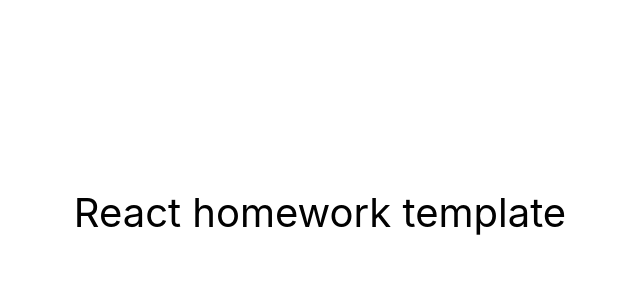
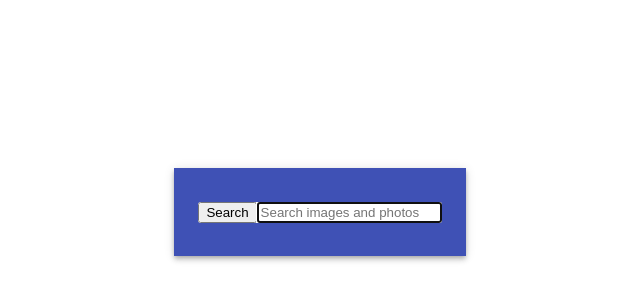
Before and after one commit to lfurmanchuk/goit-react-hw-03-image-finder, a React (Create React App) app: page / in a window 1280 px wide. Shown: the part 188-488 px from the top of the page, without its empty margins (320-960 px from the left). Built offline with nearby package versions, Linux system fonts and the light colour scheme.

Commit message:
add Searchbar.jsx and Searchbar.css

```diff
--- a/package.json
+++ b/package.json
@@ -4,6 +4,7 @@
   "private": true,
   "homepage": "https://lfurmanchuk.github.io/goit-react-hw-03-image-finder/",
   "dependencies": {
+    "@csstools/normalize.css": "^12.0.0",
     "@testing-library/jest-dom": "^5.16.3",
     "@testing-library/react": "^12.1.4",
     "@testing-library/user-event": "^13.5.0",
--- a/src/components/App.jsx
+++ b/src/components/App.jsx
@@ -1,4 +1,31 @@
-export const App = () => {
+import { Component } from 'react';
+import { SearchbarForm } from './Searchbar/Searchbar';
+
+export class App extends Component {
+  // state = {
+  //   image: null,
+  //   loading: false,
+  // };
+
+  // componentDidMount() {
+  //   this.setState({ loading: true });
+  //   fetch(
+  //     'https://pixabay.com/api/?q=cat&page=1&key=32171681-841588777ba13ffebe0102a86&image_type=photo&orientation=horizontal&per_page=12'
+  //   )
+  //     .then(res => res.json())
+  //     .then(image => this.setState({ image }))
+  //     .finally(() => this.setState({ loading: false }));
+  // }
+
+  state = {
+    searchRequest: '',
+  };
+
+  handleSearchFormSubmit = searchRequest => {
+    this.setState({ searchRequest });
+  };
+
+  render() {
     return (
       <div
         style={{
@@ -7,10 +34,17 @@ export const App = () => {
           justifyContent: 'center',
           alignItems: 'center',
           fontSize: 40,
-        color: '#010101'
+          color: '#010101',
         }}
       >
-      React homework template
+        <SearchbarForm onSubmit={this.handleSearchFormSubmit} />
+        {/* {this.state.loading && <h2>Loading...</h2>}
+        {this.state.image && (
+          <div>
+            <img src="{this.state.image.webformatURL}" alt="img" />
+          </div>
+        )} */}
       </div>
     );
-};
+  }
+}
--- /dev/null
+++ b/src/components/Searchbar/Searchbar.jsx
@@ -0,0 +1,46 @@
+import { Component } from 'react';
+import style from './Searchbar.module.css';
+
+export class SearchbarForm extends Component {
+  state = {
+    searchRequest: '',
+  };
+
+  handleRequestChange = event => {
+    this.setState({ searchRequest: event.currentTarget.value.toLowerCase() });
+  };
+
+  handelSubmite = event => {
+    event.preventDefault();
+
+    if (this.state.searchRequest.trim() === '') {
+      alert('введіть текст');
+      return;
+    }
+
+    this.props.onSubmit(this.state.searchRequest);
+    this.setState({ searchRequest: '' });
+  };
+
+  render() {
+    return (
+      <header className={style.Searchbar}>
+        <form className={style.SearchForm} onSubmit={this.handelSubmite}>
+          <button type="submit" className={style.SearchForm_button}>
+            <span className={style.SearchForm_button_label}>Search</span>
+          </button>
+
+          <input
+            className={style.SearchForm_input}
+            type="text"
+            autoComplete="off"
+            autoFocus
+            placeholder="Search images and photos"
+            value={this.state.searchRequest}
+            onChange={this.handleRequestChange}
+          />
+        </form>
+      </header>
+    );
+  }
+}
--- /dev/null
+++ b/src/components/Searchbar/Searchbar.module.css
@@ -0,0 +1,75 @@
+.Searchbar {
+    top: 0;
+    left: 0;
+    position: sticky;
+    z-index: 1100;
+    display: flex;
+    justify-content: center;
+    align-items: center;
+    min-height: 64px;
+    padding-right: 24px;
+    padding-left: 24px;
+    padding-top: 12px;
+    padding-bottom: 12px;
+    color: #fff;
+    background-color: #3f51b5;
+    box-shadow: 0px 2px 4px -1px rgba(0, 0, 0, 0.2),
+        0px 4px 5px 0px rgba(0, 0, 0, 0.14), 0px 1px 10px 0px rgba(0, 0, 0, 0.12);
+}
+
+.SearchForm {
+    display: flex;
+    align-items: center;
+    width: 100%;
+    max-width: 600px;
+    background-color: #fff;
+    border-radius: 3px;
+    overflow: hidden;
+}
+
+.SearchForm-button {
+    display: inline-block;
+    width: 48px;
+    height: 48px;
+    border: 0;
+    background-image: url('https://image.flaticon.com/icons/svg/149/149852.svg');
+    background-size: 40%;
+    background-repeat: no-repeat;
+    background-position: center;
+    opacity: 0.6;
+    transition: opacity 250ms cubic-bezier(0.4, 0, 0.2, 1);
+    cursor: pointer;
+    outline: none;
+}
+
+.SearchForm-button:hover {
+    opacity: 1;
+}
+
+.SearchForm-button-label {
+    position: absolute;
+    width: 1px;
+    height: 1px;
+    padding: 0;
+    overflow: hidden;
+    clip: rect(0, 0, 0, 0);
+    white-space: nowrap;
+    clip-path: inset(50%);
+    border: 0;
+}
+
+.SearchForm-input {
+    display: inline-block;
+    width: 100%;
+    font: inherit;
+    font-size: 20px;
+    border: none;
+    outline: none;
+    padding-left: 4px;
+    padding-right: 4px;
+}
+
+.SearchForm-input::placeholder {
+    font: inherit;
+    font-size: 18px;
+}
```
Also changed, not shown: src/index.css (line endings or trailing spaces), 1 other file (tests, documents, lock files or other folders). Lines whose indentation alone changed are shown as unchanged.
